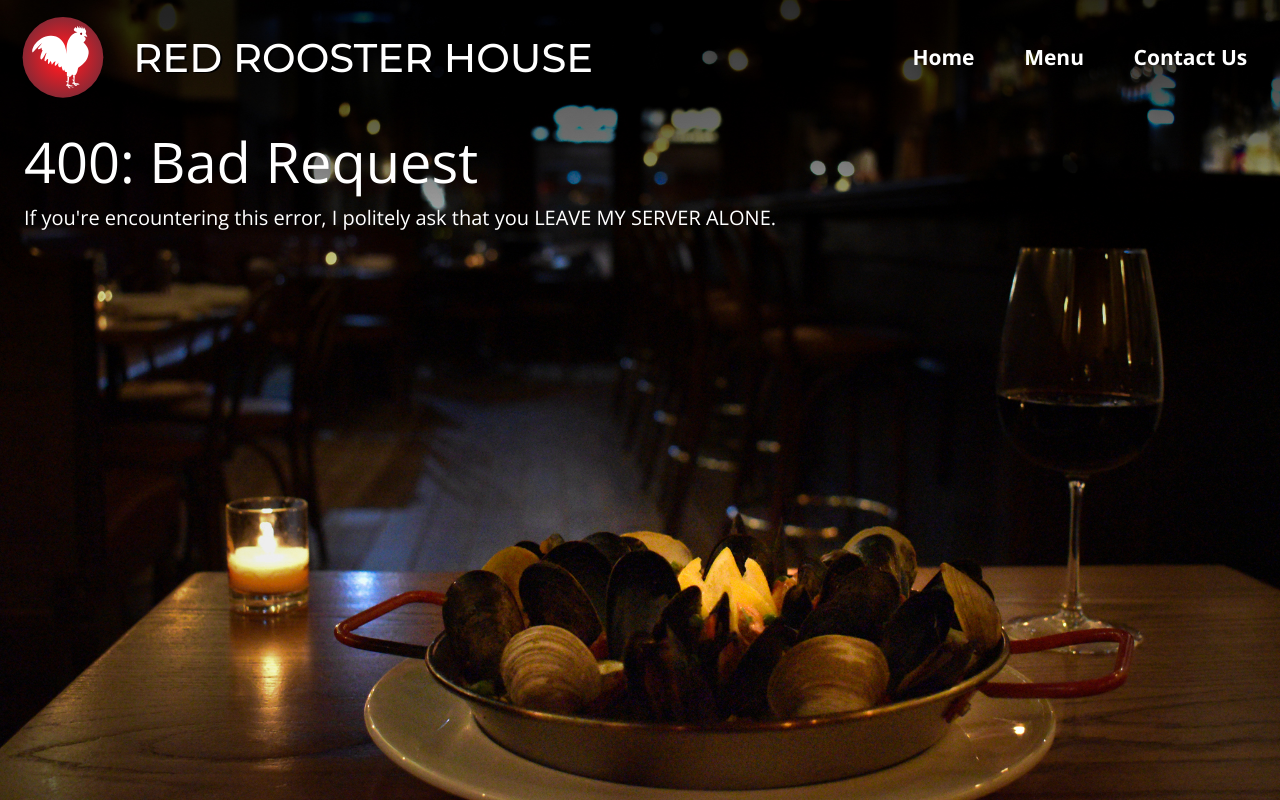
After one commit to vincemonte/RedRoosterHouseSite, a Flask app: template redrooster/templates/errors/400.html in a window 1280 px wide. The commit adds this page. Run offline with Flask 2, Linux system fonts and the light colour scheme; the template is opened without the code that fills it, so the values that code supplies are empty; some libraries are stand-ins or nearby versions; some web fonts are replaced.

Commit message:
Final changes before Linux server deployment.

```diff
--- /dev/null
+++ b/redrooster/config.py
@@ -0,0 +1,2 @@
+class Config:
+    SECRET_KEY = '0612a219fbdcbccxb12644shgz3bc09de1zz4basdze'
--- a/redrooster/static/main.css
+++ b/redrooster/static/main.css
@@ -4,6 +4,10 @@ body{
   max-width: 100%;
   overflow-x: hidden;
   font-family:'Open Sans', sans-serif;
+  background-image: url(images/landing_paella.jpg);
+  background-position: 50% 90%;
+  background-repeat: no-repeat;
+  background-size: cover;)
 }
 
 main{
@@ -61,7 +65,7 @@ img{
 .navbar ul{
   font-weight: 700;
   transition: .8s;
-  font-size: 21px;
+  font-size: 21px;home
 }
 
 .nav-link{
@@ -85,7 +89,7 @@ img{
 
 
 .jumbotron{
-  background-image: url(images/landing_paella-2.JPG);
+  background-image: url(images/landing_paella.jpg);
   background-position: 50% 90%;
   background-repeat: no-repeat;
   background-size: cover;
@@ -193,3 +197,7 @@ img{
   color: white;
 
 }
+
+.error-section{
+  padding-top: 8em;
+}
--- /dev/null
+++ b/redrooster/templates/errors/400.html
@@ -0,0 +1,7 @@
+{%extends "layout.html"%}
+{%block content%}
+<div class="ml-4 error-section text-white">
+  <h1 class="display-4">400: Bad Request</h1>
+  <p class="lead mx-auto">If you're encountering this error, I politely ask that you LEAVE MY SERVER ALONE.</p>
+</div>
+{%endblock%}
--- a/redrooster/templates/index.html
+++ b/redrooster/templates/index.html
@@ -7,7 +7,7 @@
       <p class="lead">A family owned restaurant located in the heart of Rockville Centre, specializing in Spanish Cuisine. Stop by and
         try our specialties: <i>Rotisserie Chicken, Authentic Paella, and Savory Empanadas</i>!
       </p>
-      <a class="btn btn-danger btn-lg mt-3" href="{{ url_for('menu') }}" target="_blank">MENU</a>
+      <a class="btn btn-danger btn-lg mt-3" href="{{ url_for('main.menu') }}" target="_blank">MENU</a>
     </div>
   </div>
 
@@ -18,7 +18,7 @@
           <div class="card-header text-center">
             <h5 class = "card-title mb-1">We Have You in Mind</h5>
           </div>
-          <img class="card-img-top" src="{{url_for('static', filename='images/cook_at_stove.JPG')}}" alt="">
+          <img class="card-img-top" src="{{url_for('static', filename='images/cook_at_stove.jpg')}}" alt="">
           <div class="card-body">
             <p class= "card-text">The health and safety of our customers is our number one priority.
             All employees are in protective equipment to reduce the spread.
@@ -48,7 +48,7 @@
             <h5 class = "card-title">A Little About Us...</a>
           </div>
           <div class="card-body">
-            <p class= "card-text">Lorem ipsum dolor sit amet, consectetur adipiscing elit, sed do eiusmod tempor incididunt ut labore et dolore magna aliqua. Ut enim ad minim veniam, quis nostrud exercitation ullamco laboris nisi ut aliquip ex ea commodo consequat. Duis aute irure dolor in reprehenderit in voluptate velit esse cillum dolore eu fugiat nulla pariatur. Excepteur sint occaecat cupidatat non proident, sunt in culpa qui officia deserunt mollit anim id est laborum.</p>
+            <p class= "card-text">We are a family owned restaurant specializing in cuisine from Spain, but with a Latin-American twist. We want to give our customers the unique experience of enjoying our romantic ambiance and our savory dishes, with a glass of rich wine to compliment. You will leave feeling as if you just took a trip from Seville!</p>
           </div>
         </div>
       </div>
--- a/redrooster/templates/layout.html
+++ b/redrooster/templates/layout.html
@@ -15,7 +15,7 @@
   <body>
     <header>
       <nav class="navbar navbar-expand-xl navbar-dark" id="navigation-bar">
-        <a href="{{url_for('home')}}"><img class="navbar-brand" id="navbar-brand" src="{{url_for('static', filename='images/RoosterLogo.svg')}}" alt="restaurant logo (rooster)"></a>
+        <a href="{{url_for('main.home')}}"><img class="navbar-brand" id="navbar-brand" src="{{url_for('static', filename='images/RoosterLogo.svg')}}" alt="restaurant logo (rooster)"></a>
         <span class="nav-restaurant-name" id="nav-restaurant-name">RED ROOSTER HOUSE</span>
         <button class="navbar-toggler" type="button" data-toggle="collapse" data-target="#collapsing-navbar" aria-controls="navbar" aria-expanded="false" aria-label="Toggle navigation">
           <span class="navbar-toggler-icon"></span>
@@ -23,13 +23,13 @@
         <div class="collapse navbar-collapse" id="collapsing-navbar">
           <ul class="navbar-nav ml-auto" id="nav-list-container">
             <li class="nav-item">
-              <a class="nav-link" href="{{url_for('home')}}">Home <span class="sr-only">(current)</span></a>
+              <a class="nav-link" href="{{url_for('main.home')}}">Home <span class="sr-only">(current)</span></a>
             </li>
             <li class="nav-item">
-              <a class="nav-link" href="{{url_for('menu')}}" target="_blank">Menu</a>
+              <a class="nav-link" href="{{url_for('main.menu')}}" target="_blank">Menu</a>
             </li>
             <li class="nav-item">
-              <a class="nav-link" href="{{url_for('contact')}}">Contact Us</a>
+              <a class="nav-link" href="{{url_for('main.contact')}}">Contact Us</a>
             </li>
           </ul>
         </div>
--- a/run.py
+++ b/run.py
@@ -1,4 +1,6 @@
-from redrooster import app
+from redrooster import create_app
+
+app = create_app()
 
 if __name__ == '__main__':
-    app.run(debug=True)
+    app.run()
```
Also changed, not shown: redrooster/__init__.py (+11 -2 lines), redrooster/errors/handlers.py (added, +20 -0 lines), redrooster/main/routes.py (renamed from redrooster/routes.py, +7 -7 lines), redrooster/templates/errors/403.html (added, +7 -0 lines), redrooster/templates/errors/404.html (added, +7 -0 lines), redrooster/templates/errors/500.html (added, +7 -0 lines), redrooster/errors/__init__.py (added), redrooster/main/__init__.py (added), redrooster/static/images/RoosterLogo(Wings).svg (deleted), redrooster/static/images/chicken_potatoes.jpeg (deleted), redrooster/static/images/empanadas.JPG (deleted), redrooster/static/images/landing_paella-2.jpg (deleted), redrooster/static/images/landing_paella.jpg.
